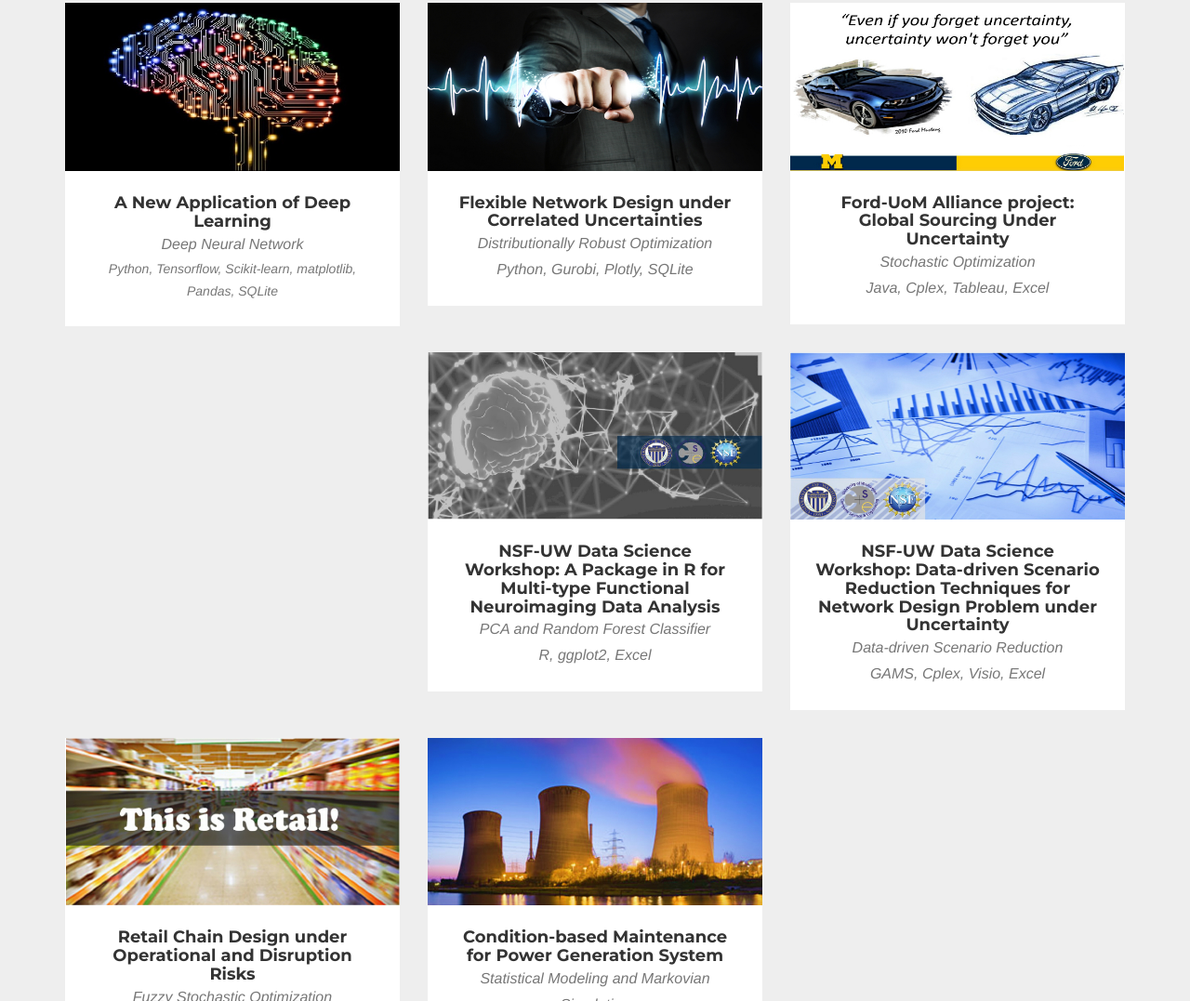
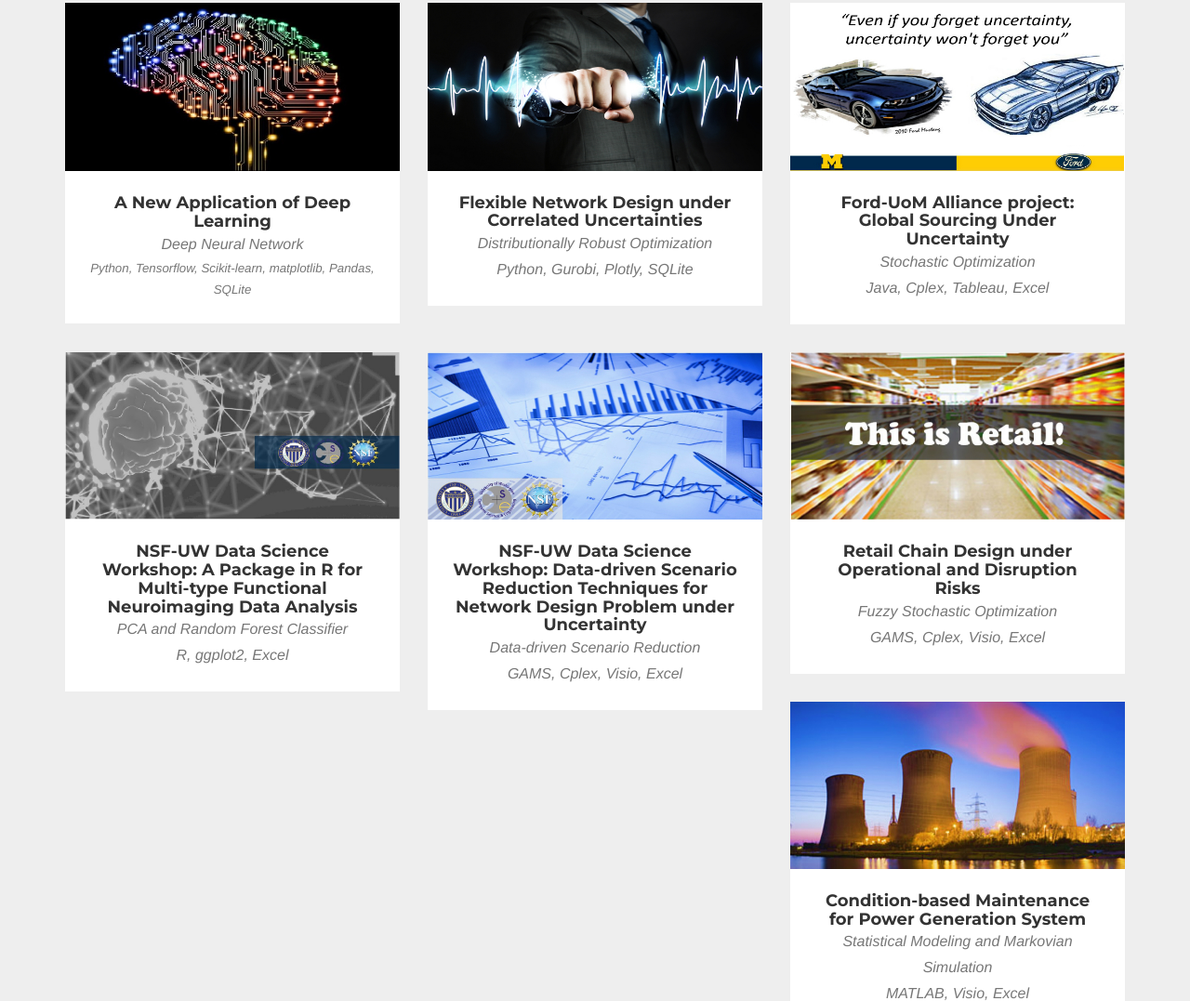
Before and after one commit to nimasasa/MyWeb, a website: page index.html in a window 1280 px wide. Shown: the part 1913-2990 px from the top of the page at 93% size. Drawn offline with nearby package versions, Linux system fonts and the light colour scheme; a web font is replaced by a local one.

Commit message:
fffffffffff

```diff
--- a/index.html
+++ b/index.html
@@ -167,7 +167,7 @@
                   <div class="portfolio-caption">
                       <h4>A New Application of Deep Learning</h4>
                       <p class="text-muted">Deep Neural Network</p>
-                      <p class="text-muted" style="font-size:100%">Python, Tensorflow, Scikit-learn, matplotlib, Pandas, SQLite</p>
+                      <p class="text-muted" style="font-size:95%">Python, Tensorflow, Scikit-learn, matplotlib, Pandas, SQLite</p>
                   </div>
               </div>
 
```
